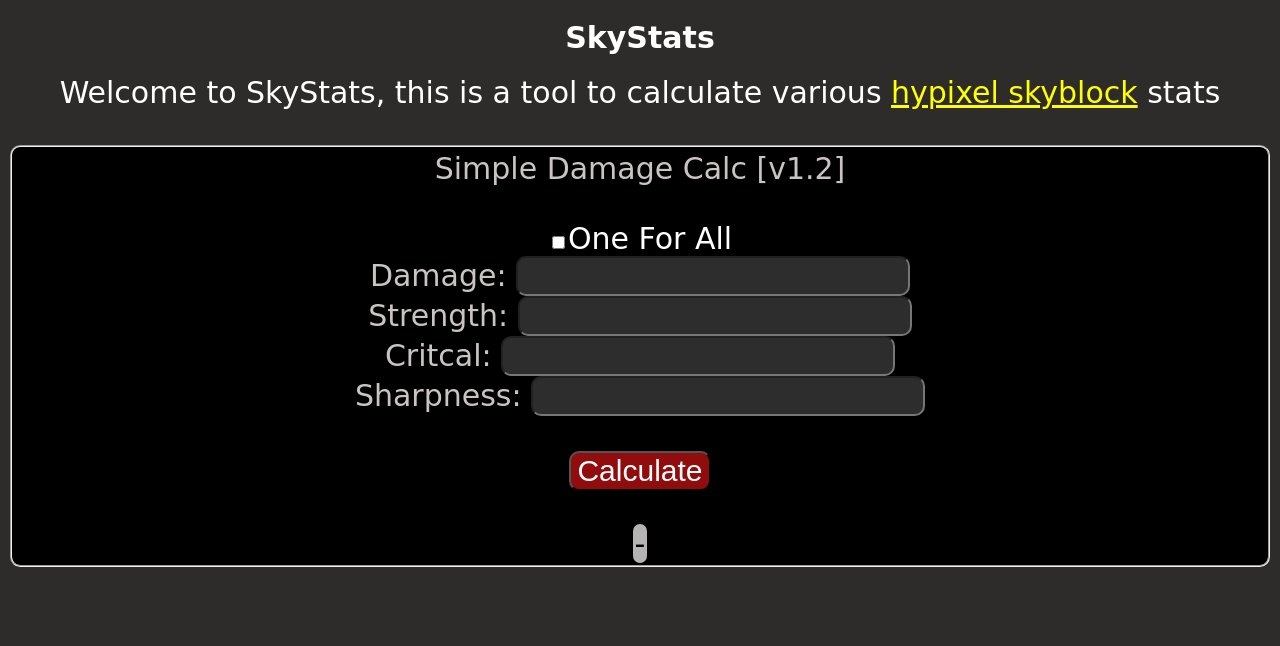
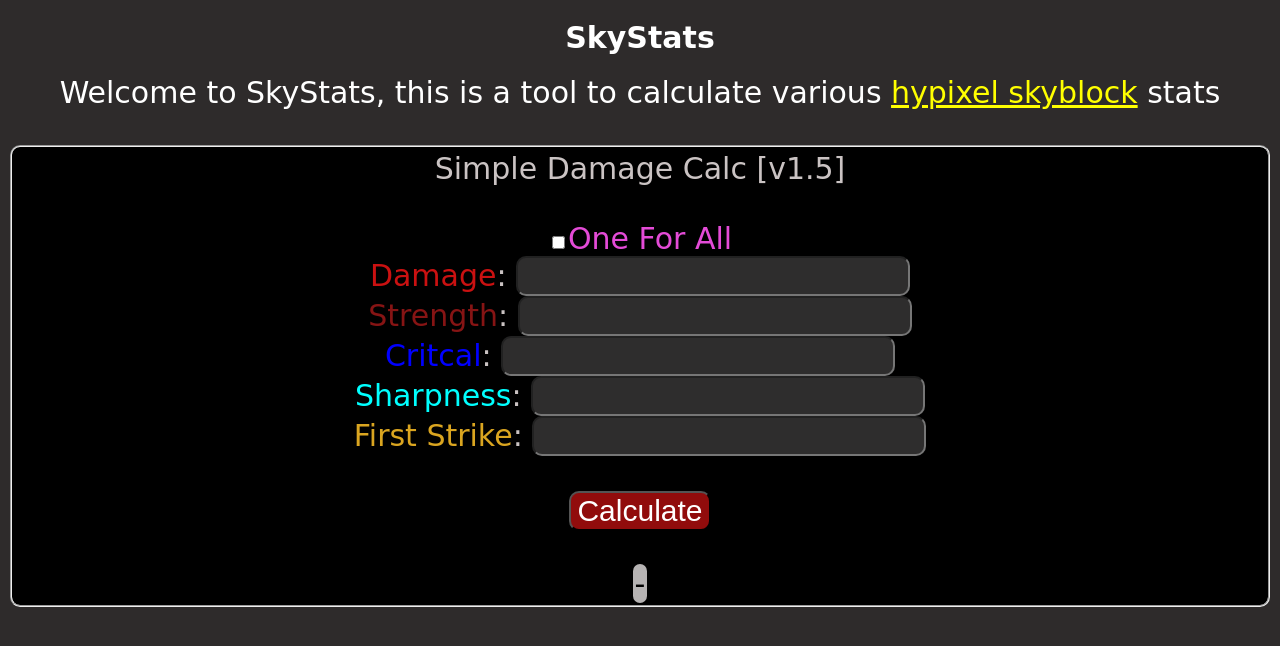
Before and after one commit to IndicedoConhecimento/SkyStats, a plain HTML site: page index.html in a window 1280 px wide. Drawn offline with Linux system fonts and the light colour scheme.

Commit message:
Damage Calculator v1.5

```diff
--- a/home.css
+++ b/home.css
@@ -43,3 +43,27 @@ input:hover{
     padding: 2px;
     border-radius: 10px;
 }
+
+.damage{
+    color: rgb(202, 17, 17);
+}
+
+.strength{
+    color: rgb(134, 20, 20);
+}
+
+.crit{
+    color: blue;
+}
+
+.sharp{
+    color: aqua;
+}
+
+.fs{
+    color: goldenrod;
+}
+
+.ultimate{
+    color: rgb(228, 75, 215);
+}
--- a/index.html
+++ b/index.html
@@ -19,17 +19,20 @@
 
     <fieldset class="h">
 
-        Simple Damage Calc [v1.2] <br><br>
-        <input type="checkbox" name="oneforall" id="ofa" onclick="ofa()"><label for="ofa">One For All</label><br>
-        Damage: <input type="number" id="damage" name="damage"><br>
-        Strength: <input type="number" id="strength"><br>
-        Critcal: <input type="number" id="crit"><br>
-        Sharpness: <input type="number" id="sharp"><br><br>
+        Simple Damage Calc [v1.5] <br><br>
+        <input type="checkbox" name="oneforall" id="ofa" onclick="ofa()"><label for="ofa" class="ultimate">One For All</label><br>
+        <span class="damage">Damage</span>: <input type="number" id="damage" name="damage"><br>
+        <span class="strength">Strength</span>: <input type="number" id="strength"><br>
+        <span class="crit">Critcal</span>: <input type="number" id="crit"><br>
+        <span class="sharp">Sharpness</span>: <input type="number" id="sharp"><br>
+        <span class="fs">First Strike</span>: <input type="number" id="fs"><br><br>
         <input type="button" value="Calculate" onclick="calculo()" class="bnt"><br><br>
         <span class="r" id="result">-</span>
+
+
+        <!--Script-->
+        <script src="script.js"></script>
     </fieldset>
-
-    <script src="script.js"></script>
 
 </body>
 </html>
--- a/script.js
+++ b/script.js
@@ -1,5 +1,5 @@
 const result = document.getElementById('result');
-let final=0;let damage=0;let strength=0;let crit=0;let post=0;let enchants = 0;let ent= 0;let sharp = 0;
+let final=0;let damage=0;let strength=0;let crit=0;let post=0;let enchants = 0;let ent= 0;let sharp = 0;let fs=0;
 
 function ofa(){
     if(ent==0){
@@ -12,7 +12,7 @@ function ofa(){
 }
 
 function calculo(){
-    final = 0;damage = document.querySelector('input#damage');strength = document.querySelector('input#strength');crit = document.querySelector('input#crit');post = 0;sharp = document.querySelector('input#sharp');
-    final = ((5+Number(damage.value))*(1+(Number(strength.value)/100))*(1+(Number(crit.value)/100))*(1+(enchants+(Number(sharp.value)*5)/100))*(1+(post/100))).toFixed(0);
+    final = 0;damage = document.querySelector('input#damage');strength = document.querySelector('input#strength');crit = document.querySelector('input#crit');post = 0;sharp = document.querySelector('input#sharp');fs = document.querySelector('input#fs');
+    final = ((5+Number(damage.value))*(1+(Number(strength.value)/100))*(1+(Number(crit.value)/100))*(1+(enchants+(Number(sharp.value)*5)+(Number(fs.value)*25)/100))*(1+(post/100))).toFixed(0);
     result.innerHTML = `Your Damage is: ${final}`
 }
```
